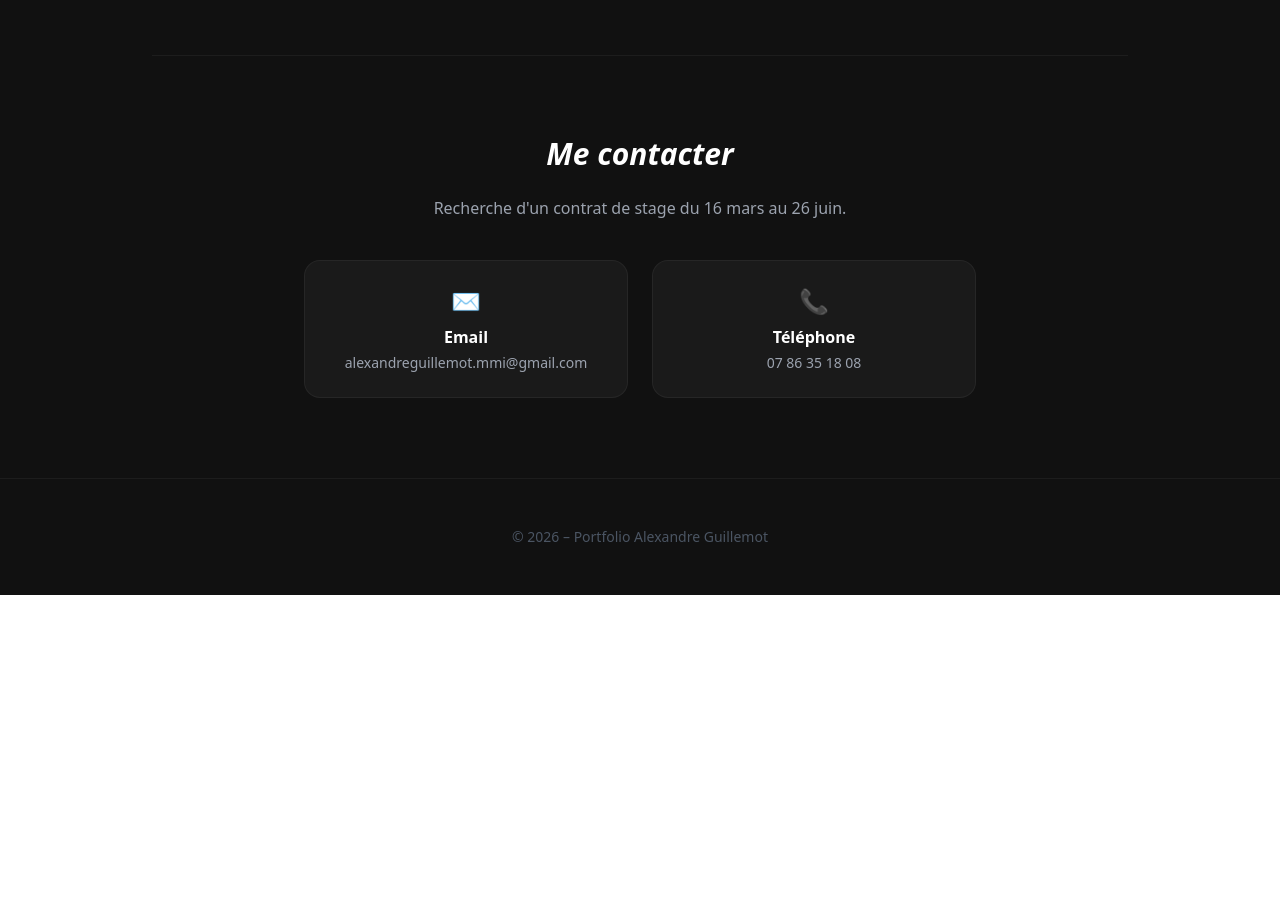
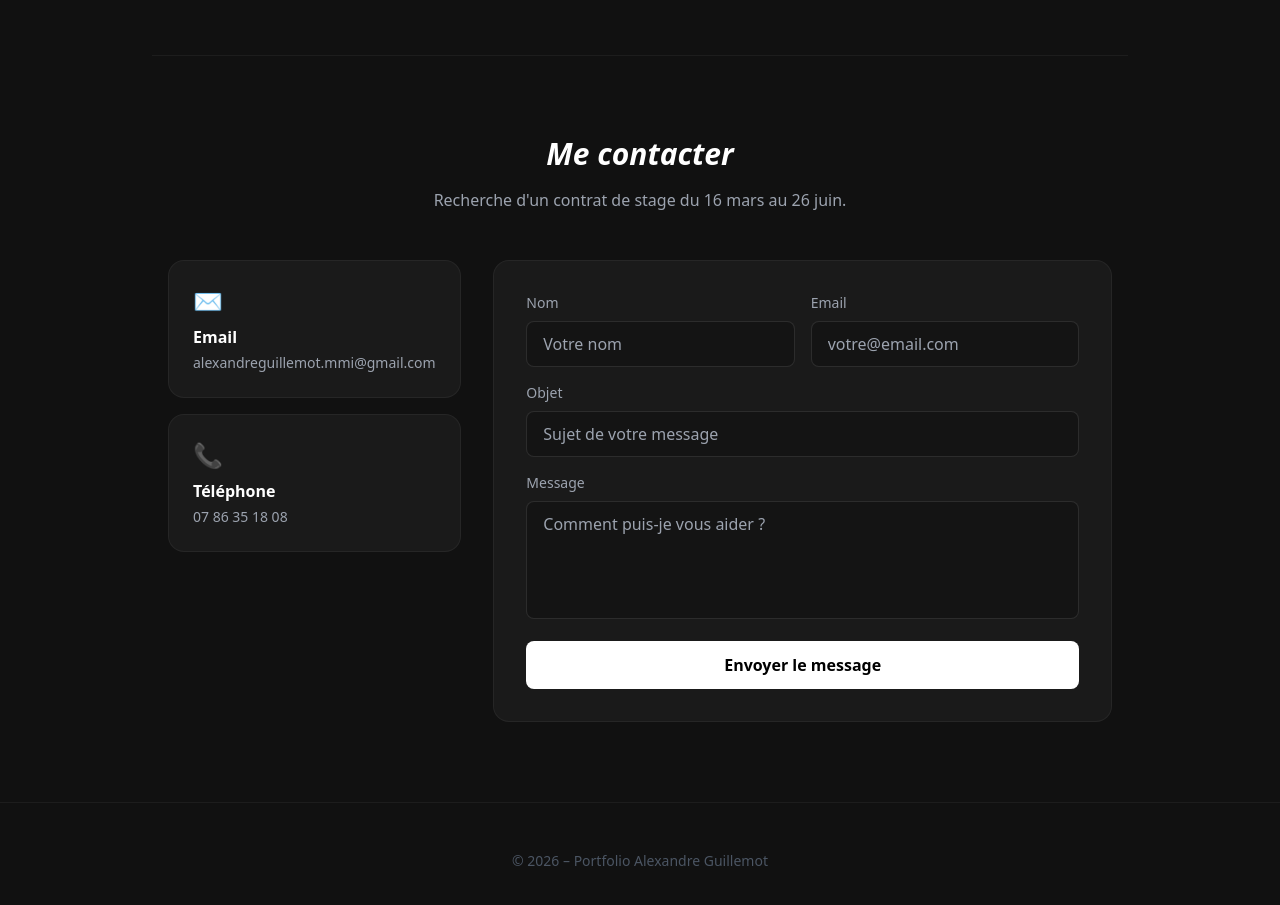
Before and after one commit to GuillemotAlexandre/portfolio, a React (Vite) app: page / in a window 1280 px wide. Shown: the part 4280-5185 px from the top of the page. Before the commit the page ends 4875 px from the top, so only its background shows below. Built offline with nearby package versions, Linux system fonts and the light colour scheme.

Commit message:
contact directement via le site

```diff
--- a/src/components/Contact.jsx
+++ b/src/components/Contact.jsx
@@ -1,31 +1,84 @@
 import FadeUp from '../Animations/FadeUp';
 
 const Contact = () => {
-  // On définit les informations directement ici au lieu de les recevoir en props
   const email = "alexandreguillemot.mmi@gmail.com";
   const phone = "07 86 35 18 08";
 
   return (
     <section id="contact" className="py-20 border-t border-white/5">
       <FadeUp>
-        <div className="text-center max-w-2xl mx-auto">
-          <h2 className="text-3xl font-bold text-white mb-6 italic">Me contacter</h2>
-          <p className="text-gray-400 mb-10">
+        <div className="max-w-5xl mx-auto px-4">
+          <div className="text-center mb-12">
+            <h2 className="text-3xl font-bold text-white mb-4 italic">Me contacter</h2>
+            <p className="text-gray-400">
               Recherche d'un contrat de stage du 16 mars au 26 juin.
             </p>
+          </div>
 
-          <div className="grid grid-cols-1 md:grid-cols-2 gap-6">
-            <a href={`mailto:${email}`} className="p-6 bg-[#1a1a1a] rounded-2xl border border-white/5 hover:border-brand transition-all">
-              <div className="text-2xl mb-2">✉️</div>
+          <div className="grid grid-cols-1 lg:grid-cols-3 gap-8">
+            {/* Colonne Gauche : Infos directes */}
+            <div className="space-y-4">
+              <a href={`mailto:${email}`} className="block p-6 bg-[#1a1a1a] rounded-2xl border border-white/5 hover:border-brand transition-all group">
+                <div className="text-2xl mb-2 group-hover:scale-110 transition-transform">✉️</div>
                 <h3 className="text-white font-bold mb-1">Email</h3>
                 <p className="text-gray-400 text-sm break-all">{email}</p>
               </a>
 
-            <a href={`tel:${phone.replace(/\s/g, '')}`} className="p-6 bg-[#1a1a1a] rounded-2xl border border-white/5 hover:border-brand transition-all">
-              <div className="text-2xl mb-2">📞</div>
+              <a href={`tel:${phone.replace(/\s/g, '')}`} className="block p-6 bg-[#1a1a1a] rounded-2xl border border-white/5 hover:border-brand transition-all group">
+                <div className="text-2xl mb-2 group-hover:scale-110 transition-transform">📞</div>
                 <h3 className="text-white font-bold mb-1">Téléphone</h3>
                 <p className="text-gray-400 text-sm">{phone}</p>
               </a>
+            </div>
+
+            {/* Colonne Droite : Formulaire Formspree */}
+            <div className="lg:col-span-2 p-8 bg-[#1a1a1a] rounded-2xl border border-white/5">
+              <form action="https://formspree.io/f/meellryd" method="POST" className="space-y-4">
+                <div className="grid grid-cols-1 md:grid-cols-2 gap-4">
+                  <div>
+                    <label className="block text-gray-400 text-sm mb-2">Nom</label>
+                    <input
+                      type="text" name="name" required
+                      className="w-full bg-black/20 border border-white/10 rounded-lg px-4 py-2.5 text-white focus:outline-none focus:border-brand transition-colors"
+                      placeholder="Votre nom"
+                    />
+                  </div>
+                  <div>
+                    <label className="block text-gray-400 text-sm mb-2">Email</label>
+                    <input
+                      type="email" name="email" required
+                      className="w-full bg-black/20 border border-white/10 rounded-lg px-4 py-2.5 text-white focus:outline-none focus:border-brand transition-colors"
+                      placeholder="votre@email.com"
+                    />
+                  </div>
+                </div>
+
+                <div>
+                  <label className="block text-gray-400 text-sm mb-2">Objet</label>
+                  <input
+                    type="text" name="subject" required
+                    className="w-full bg-black/20 border border-white/10 rounded-lg px-4 py-2.5 text-white focus:outline-none focus:border-brand transition-colors"
+                    placeholder="Sujet de votre message"
+                  />
+                </div>
+
+                <div>
+                  <label className="block text-gray-400 text-sm mb-2">Message</label>
+                  <textarea
+                    name="message" rows="4" required
+                    className="w-full bg-black/20 border border-white/10 rounded-lg px-4 py-2.5 text-white focus:outline-none focus:border-brand transition-colors resize-none"
+                    placeholder="Comment puis-je vous aider ?"
+                  ></textarea>
+                </div>
+
+                <button
+                  type="submit"
+                  className="w-full bg-white text-black font-bold py-3 rounded-lg hover:bg-brand hover:text-white transition-all duration-300"
+                >
+                  Envoyer le message
+                </button>
+              </form>
+            </div>
           </div>
         </div>
       </FadeUp>
```
Lines whose indentation alone changed are shown as unchanged.
